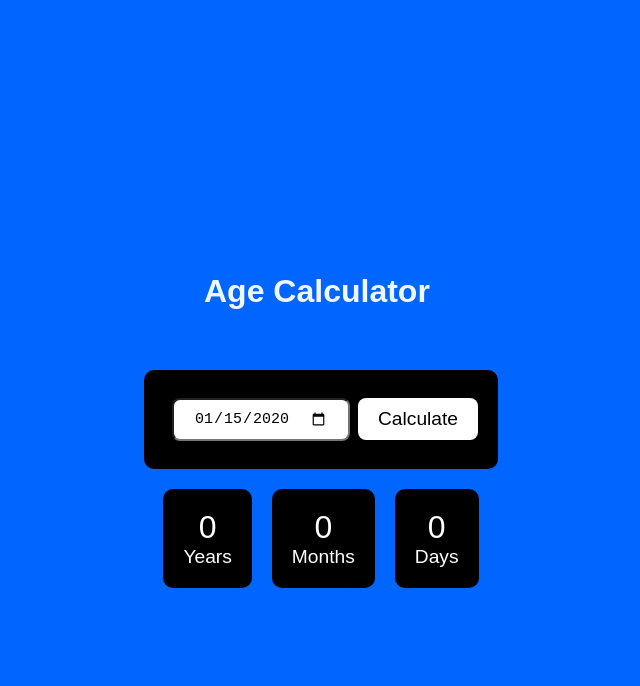
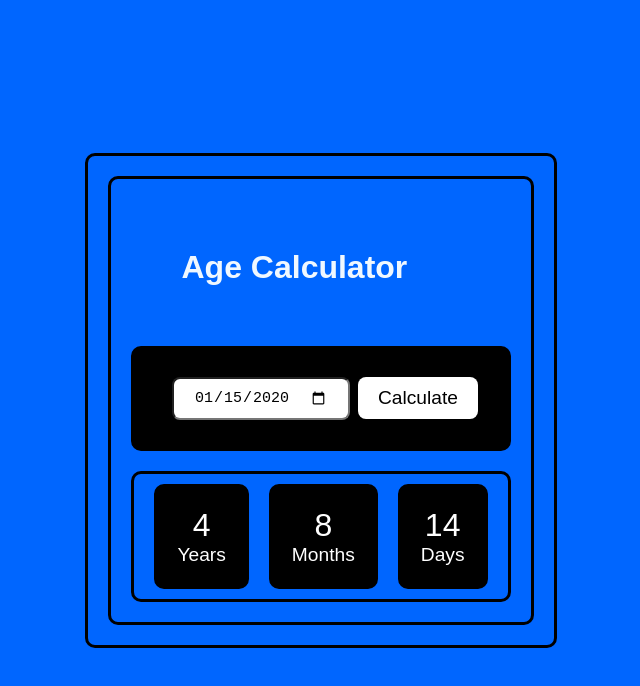
Before and after one commit to ihsan-afridi/class-task, a plain HTML site: page index.html in a window 1280 px wide. Both pictures are taken after typing "2020-01-15" into the empty fields and a click on the button "Calculate". Shown: the whole page, without its empty margins (319-959 px from the left). Drawn offline with Linux system fonts and the light colour scheme.

Commit message:
we complete the project

```diff
--- a/index.html
+++ b/index.html
@@ -7,6 +7,7 @@
     <link rel="stylesheet" href="styles.css">
 </head>
 <body>
+    <div>
     <div class="conatainer">
         <h1>Age Calculator</h1>
         <div class="calculator">
@@ -28,6 +29,7 @@
             </div>
         </div>
     </div>
+</div>
     <script src="script.js"></script>
 </body>
 </html>
--- a/script.js
+++ b/script.js
@@ -1,14 +1,27 @@
-function calculateAge(){
+function calculateAge() {
     const birthDate = new Date(document.getElementById('birthdate').value);
     const currentDate = new Date();
 
     if (birthDate > currentDate || isNaN(birthDate)) {
-        alert("please enter a valid birth date.")
+        alert("Please enter a valid birth date.");
         return;
     }
 
+    let years = currentDate.getFullYear() - birthDate.getFullYear();
+    let months = currentDate.getMonth() - birthDate.getMonth();
+    let days = currentDate.getDate() - birthDate.getDate();
 
-    let years = currentDate.getFullYear() - birthDate.getFullYear();
-    let months = currentDate.getMonth() - birthDate.getDate
+    if (days < 0) {
+        months -= 1;
+        days += new Date(currentDate.getFullYear(), currentDate.getMonth(), 0).getDate();
+    }
 
+    if (months < 0) {
+        years -= 1;
+        months += 12;
+    }
+
+    document.getElementById('years').textContent = years;
+    document.getElementById('months').textContent = months;
+    document.getElementById('days').textContent = days;
 }
--- a/styles.css
+++ b/styles.css
@@ -1,3 +1,10 @@
+div{
+    border: solid black;
+    border-radius: 10px;
+    padding: 10px;
+    margin: 10px;
+}
+
 h1{
     padding: 50px;
     margin: 10px;
```
